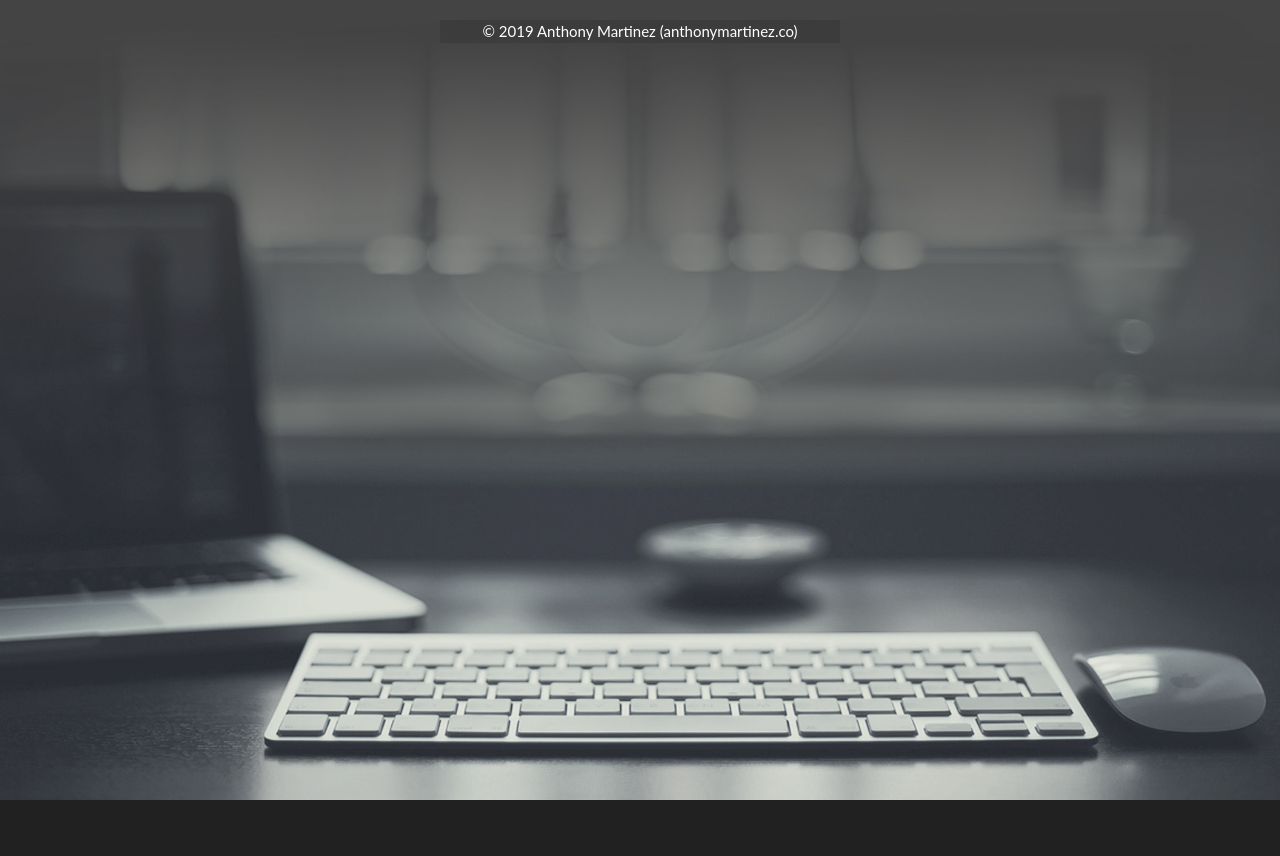
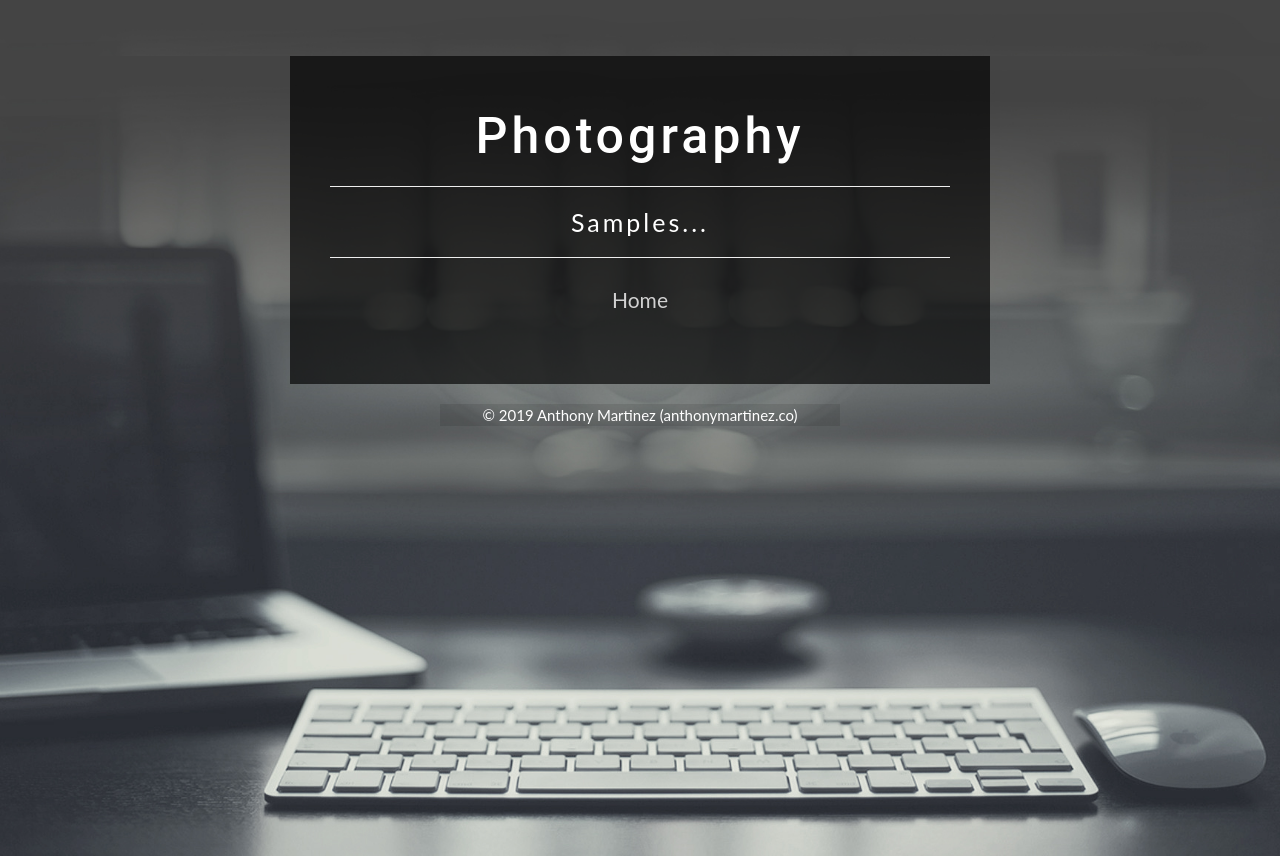
Before and after one commit to anthonybm/tonythetiger06.github.io, a plain HTML site: page index.html in a window 1280 px wide. Both pictures are taken after a click on the link "Photography". Before the commit the page ends 800 px from the top, so only its background shows below. Drawn offline with nearby package versions, Linux system fonts and the light colour scheme.

Commit message:
photography contents

```diff
--- a/index.html
+++ b/index.html
@@ -102,6 +102,25 @@
             </div>
             <div>
                 <!-- Link to Photography -->
+                <div id="photography" class="hideable" style="display:none;">
+                    <div class="box">
+                        <h1>Photography</h1><hr>
+
+                        <div>
+                            <h5>Samples...</h5>
+                        </div>
+                        <hr>
+                        <div class="boxnav" id="boxnavEducation">
+                            <!-- Navbar -->
+                            <nav>
+                                <ul>
+                                    <li><a href="#" onclick="showhide('home');">Home</a></li>
+                                </ul>
+                            </nav>
+                        </div>
+                        </br>
+                    </div>
+                </div>
             </div>
             <div id="aboutme" class="hideable" style="display:none;">
                 <div class="box">
```
